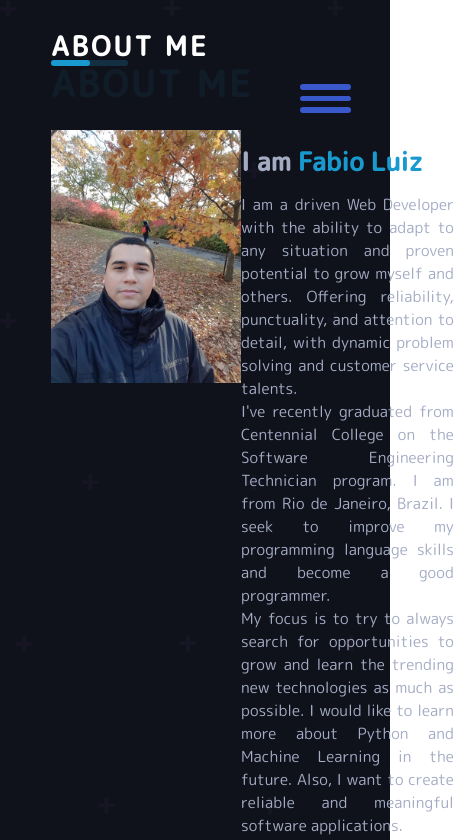
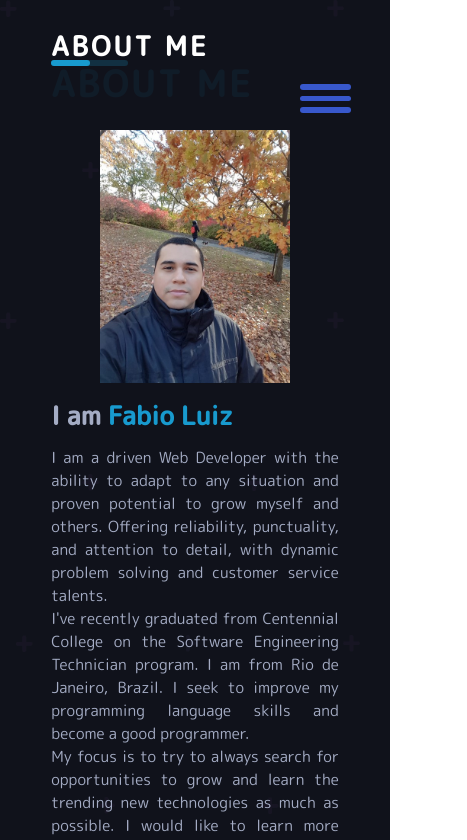
Before and after one commit to FSantiago1987/fabio-portfolio, a React (Create React App) app: page /about in a window 390 px wide. Shown: the top 840 px of the page, 467 px wide, since content can reach past the window. Built offline with nearby package versions, Linux system fonts and the light colour scheme.

Commit message:
responsive fix

```diff
--- a/src/Components/ImageSection.jsx
+++ b/src/Components/ImageSection.jsx
@@ -1,3 +1,4 @@
+/* eslint-disable react/jsx-no-target-blank */
 import React from "react";
 import AboutImage from "../Assets/Images/Picture1.jpg";
 import FabioResume from "../Assets/Images/FabioResume.pdf";
--- a/src/Components/MenuItems.jsx
+++ b/src/Components/MenuItems.jsx
@@ -1,3 +1,4 @@
+/* eslint-disable react/jsx-no-target-blank */
 import React from "react";
 import { FontAwesomeIcon } from "@fortawesome/react-fontawesome";
 
--- a/src/Components/allPortfolios.js
+++ b/src/Components/allPortfolios.js
@@ -5,9 +5,9 @@ import SimonGame from '../Assets/Images/portImages/simon-game.jpg';
 import DriveBuddy from '../Assets/Images/portImages/drive-buddy.jpg';
 import IncidentManager from '../Assets/Images/portImages/incident.jpg';
 import LinkedIn from '../Assets/Images/portImages/linkedin.jpg';
+import Portfolio from '../Assets/Images/portImages/portfolio.jpg';
 import BetaFolks from '../Assets/Images/portImages/beta-folks.jpg';
-import GitHubIcon from '../Assets/Images/portImages/github.png';
-import { FontAwesomeIcon } from "@fortawesome/react-fontawesome";
+
 import {
     faInternetExplorer,
     faGithub,
@@ -87,6 +87,16 @@ const portfolios = [
     {
         id: 8,
         category: 'React JS',
+        link1: 'https://github.com/FSantiago1987/portfolio',
+        link2: 'https://fsantiago1987.github.io/portfolio/',
+        icon1: faGithub,
+        icon2: faInternetExplorer,
+        image: Portfolio,
+        title: 'Portfolio - ReactJS'
+    },
+    {
+        id: 9,
+        category: 'React JS',
         link1: 'https://github.com/FSantiago1987/BetaFolksProject',
         link2: 'https://fsantiago1987.github.io/BetaFolksProject/',
         icon1: faGithub,
--- a/src/Pages/HomePage.jsx
+++ b/src/Pages/HomePage.jsx
@@ -6,7 +6,6 @@ import {
   faTwitter,
   faLinkedin,
 } from "@fortawesome/free-brands-svg-icons";
-import { Link } from "react-router-dom";
 import Typed from "react-typed";
 
 function HomePage() {
--- a/src/Pages/PorfolioPage.jsx
+++ b/src/Pages/PorfolioPage.jsx
@@ -5,7 +5,6 @@ import MenuItems from '../Components/MenuItems';
 import portfolios from '../Components/allPortfolios';
 
 function PortfolioPage() {
-    const [categories, setCategories] = useState(null);
     const [menuItem, setMenuItem] = useState(portfolios);
     const categoriesList = ['All', ...new Set(portfolios.map(item => item.category))];
 
--- a/src/Styles/_about.scss
+++ b/src/Styles/_about.scss
@@ -4,8 +4,10 @@
     margin-top: 5rem;
     margin-bottom: 4rem;
     .img{
-        width: 100%;
-        height: 75vh;
+        padding-top: 80px;
+        padding-left: 10px;
+        width: 70%;
+        height: 500px;
         img{
             width: auto;
             object-fit: cover;
@@ -14,7 +16,9 @@
     }
 
     .about-info{
-        width: 100%;
+        padding: 10px 20px;
+        width: 120%;
+        margin-left: -20%;
         h4{
             font-size: 2rem;
         }
@@ -23,16 +27,38 @@
             text-align: justify;
         }
     }
-    @media screen and (max-width: 1400px){
+    @media screen and (max-width: 1200px){
         flex-direction: column;
         .about-info{
             margin-left: 0;
             margin-top: 1rem;
+            padding: 0;
+            width: 100%;
         }
         .img{
             width: 55%;
             height: 30vh;
 
+        }
+    }
+    @media screen and (max-width: 600px){
+        grid-template-columns: repeat(1, 1fr);
+        .img{
+            width: 100%;
+            height: 30vh;
+            text-align: center;
+            padding-top: 0px;
+            padding-left: 0px;
+        }
+        .about-info{
+            padding: 0;
+            width: 100%;
+        }
+    }
+    @media screen and (min-width: 1700px){
+        .img{
+            width: 80%;
+            height: 600px;
         }
     }
 }
@@ -100,7 +126,7 @@
 .services-container {
     display: flex;
     justify-content:space-between;
-        @media screen and (max-width: 1400px){
+        @media screen and (max-width: 1200px){
         flex-direction: column;
         align-items: center;
     }
--- a/src/Styles/_portfolios.scss
+++ b/src/Styles/_portfolios.scss
@@ -36,8 +36,8 @@
                 transform: scale(1);
             }
             img{
-                width: 300px;
-                height: 150px;
+                width: 100%;
+                height: 180px;
                 object-fit: cover;
             }
             .hover-items{
@@ -46,10 +46,13 @@
                 top: 70%;
                 left: 50%;
                 transform: translate(-50%, -50%);
-                padding: 1rem 1rem;
+                padding: 1rem 0rem;
                 visibility: hidden;
             }
             &:hover{
+                img{
+                    opacity: 0.3;
+                }
                 .hover-items{
                     transition: all .8s ease-in-out .2s;
                     visibility: visible;
--- a/src/Styles/_services.scss
+++ b/src/Styles/_services.scss
@@ -6,6 +6,9 @@
     @media screen and (max-width: 1400px){
         width: 100%;
         margin: 1rem;
+    }
+    @media screen and (min-width: 1700px){
+        width: 22rem;
     }
     .service{
         width: 95%;
--- a/src/Styles/_skills.scss
+++ b/src/Styles/_skills.scss
@@ -9,7 +9,7 @@
             display: flex;
             align-items: center;
             .skill-progress {
-                width: 100%;
+                width: 89%;
                 .progress {
                     width: 100%;
                     height: .5rem;
--- a/src/Styles/_welcome.scss
+++ b/src/Styles/_welcome.scss
@@ -248,7 +248,7 @@
         font-family: sans-serif;
         letter-spacing: 0.1em;
         text-align: center;
-        line-height: 3em;
+        line-height: 2em;
         position: relative;
         overflow: hidden;
         z-index: 1;
@@ -291,6 +291,9 @@
       button:hover span:nth-child(4) {
         --n: 4;
       }
+      @media screen and (min-width: 1700px){
+        left: 24%;
+      }
       @media screen and (max-width: 1024px){
         left: 22%;
       }
@@ -302,6 +305,9 @@
         top:200%;
         left: 15%;
       }
+      @media screen and (max-width: 420px){
+        left: 8%;
+      }
       @media screen and (max-width: 340px){
         left: 5%;
       }
```
Also changed, not shown: src/Assets/Images/portImages/portfolio.jpg (added).
